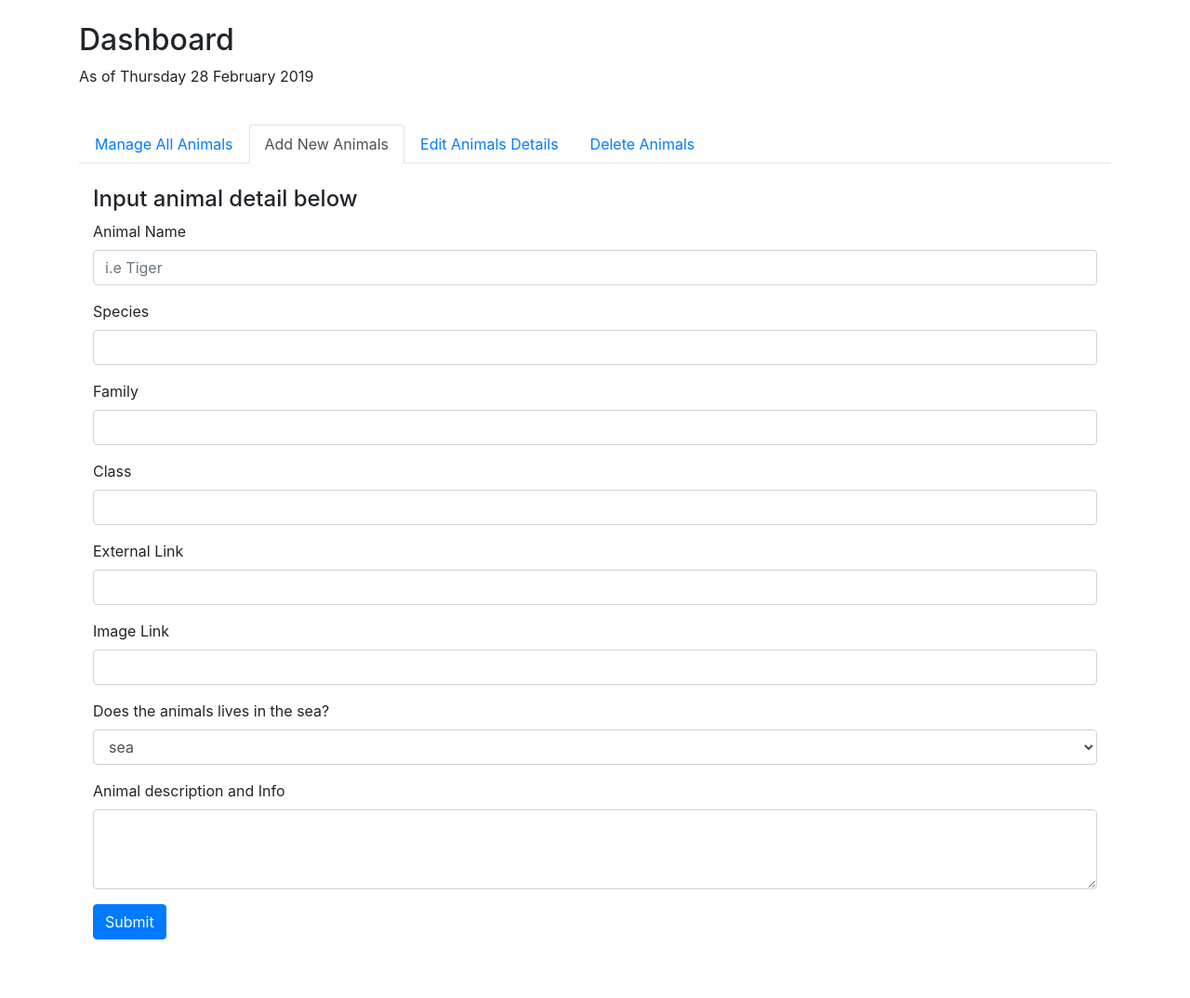
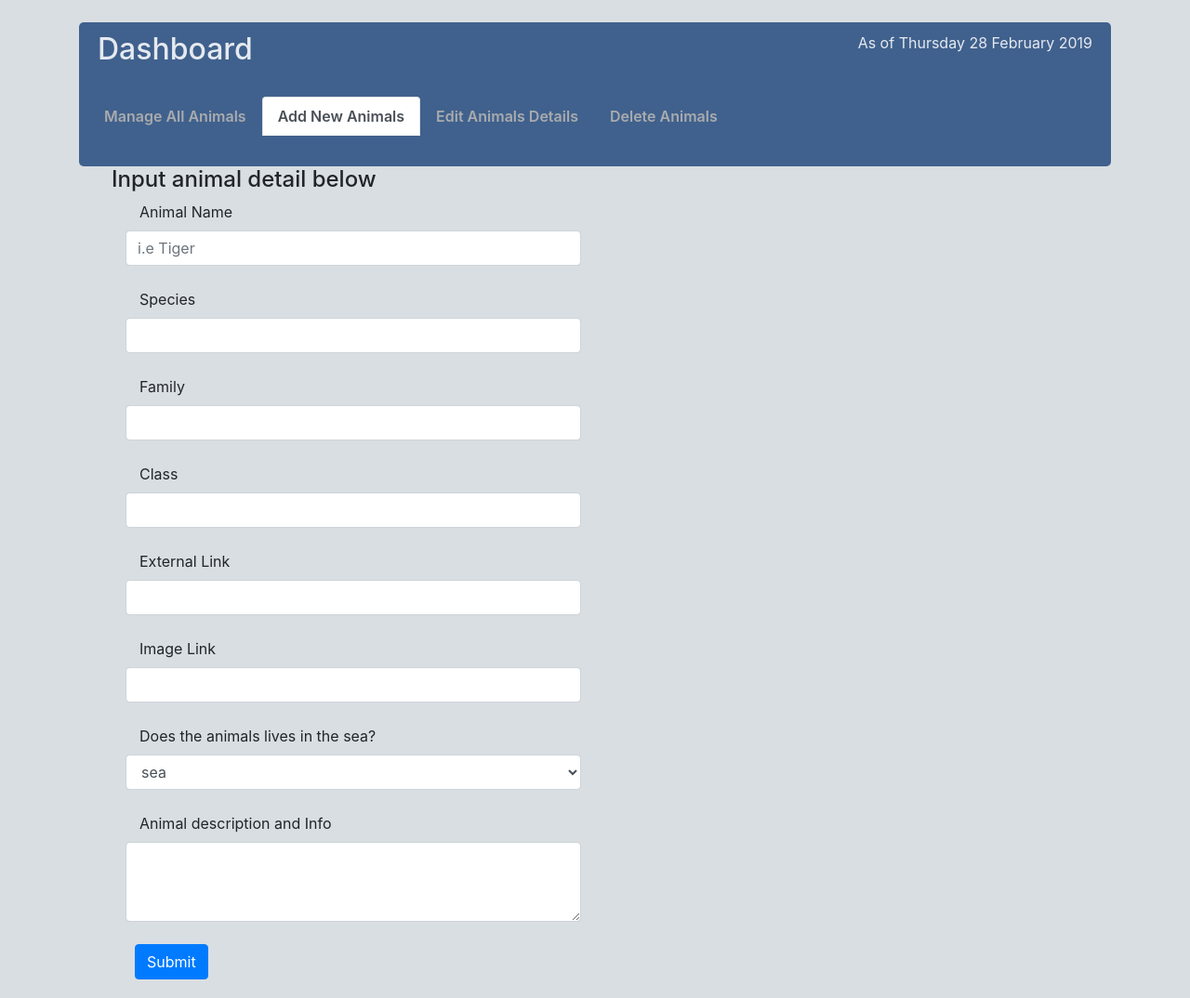
Before and after one commit to iKnowJavaScript/Zootopia-App, a PHP site: page /html/dashboard.html in a window 1280 px wide, after a click on "Add New Animals". Shown: the whole page at 93% size. Before the commit the page ends 1011 px from the top, so only its background shows below. Run offline with PHP 8.4, Linux system fonts and the light colour scheme.

Commit message:
Add some style and functionalty to dashboard

```diff
--- a/css/dashboard.css
+++ b/css/dashboard.css
@@ -1,14 +1,52 @@
-div.container-heading {
+body {
+   background-color: rgb(217, 222, 226);
+}
+#nav-style {
+    background-color: rgb(64, 97, 141);
+    border-radius: 5px;
+    padding: 10px;
+}
+#nav-style h2, #nav-style p {
+    color: rgb(229, 234, 240);
+}
+.nav-link {
+    color: rgb(169, 171, 173);
+    font-weight: 600;
+}
+.tab-content {
+    padding: 20px;
+    padding-top: 0px;
+}
+label {
+    margin-left: 15px;
+}
+button {
+    margin-left: 25px;
+}
+.style-flex {
     display: flex;
     justify-content: space-between;
+    padding-left: 10px;
+    padding-right: 10px;
 }
-ul li {
-    margin-left: 30px;
+ .py-5 {
+     padding-top: 3px!important;
+ }
+ ul.nav-tabs {
+     border: 0px solid gold;
+ }
+ ul > li:hover {
+     background-color: rgb(169, 171, 173);
+ }
+ ul > li:active {
+    background-color: rgb(169, 171, 173);
 }
-.form-control {
-    width: 500px;
+.btn-group {
+    display: flex;
+    justify-content: center;
 }
 
-#addNewAnimals {
-    margin-left: 50px;
+p.card-text {
+    overflow: hidden;
+    max-width: 15ch !important;
 }
--- a/html/dashboard.html
+++ b/html/dashboard.html
@@ -10,7 +10,8 @@
   <script src="https://cdnjs.cloudflare.com/ajax/libs/popper.js/1.14.7/umd/popper.min.js"></script>
   <script src="https://maxcdn.bootstrapcdn.com/bootstrap/4.3.1/js/bootstrap.min.js"></script>
   <link rel="stylesheet" href="../css/bootstrap.css">
-  <link rel="stylesheet" href="../css/log-in.css">
+  <link rel="stylesheet" href="../css/dashboard.css">
+
 
   <title>Admin: Dashboard</title>
 </head>
@@ -20,6 +21,8 @@
 
   <div class="container">
     <div class="container-heading">
+      <div id="nav-style">
+        <div class="style-flex">
       <h2>Dashboard</h2>
       <p>As of <span id="date"></span></p>
     </div>
@@ -39,12 +42,15 @@
         <a class="nav-link" data-toggle="tab" href="#deleteAnimals">Delete Animals</a>
       </li>
     </ul>
+    <br>
+  </div>
+</div>
 
     <!-- Tab panes -->
     <!-- Get all animals -->
     <div class="tab-content">
       <div id="allAnimals" class="container tab-pane active"><br>
-        <h4>Records of All animals in the Database</h4>
+        <h4>Records of All animals in the Database</h4><br>
 
         <main role="main">
           <div class="album py-5 bg-light">
@@ -61,44 +67,53 @@
       </div>
 
       <!-- Add new animals -->
-      <div id="addNewAnimals" class="container tab-pane fade"><br>
+      <div id="addNewAnimals" class="container tab-pane fade">
         <h4 class="containerHeading">Input animal detail below</h4>
         <form id="postForm">
-          <div class="form-group">
+          <div class="col-sm-6">
             <label for="name">Animal Name
             </label> <input type="text" class="form-control" id="name" placeholder="i.e Tiger">
+            <br>
           </div>
-          <div class="form-group">
+
+          <div class="col-sm-6">
             <label for="species">Species
             </label> <input type="text" class="form-control" id="species">
+            <br>
           </div>
-          <div class="form-group">
+          <div class="col-sm-6">
             <label for="family">Family
             </label> <input type="text" class="form-control" id="family">
+            <br>
           </div>
-          <div class="form-group">
+          <div class="col-sm-6">
             <label for="class">Class
             </label> <input type="text" class="form-control" id="class">
+            <br>
           </div>
-          <div class="form-group">
+          <div class="col-sm-6">
             <label for="external">External Link
             </label> <input type="text" class="form-control" id="external">
+            <br>
           </div>
-          <div class="form-group">
+          <div class="col-sm-6">
             <label for="image">Image Link
             </label> <input type="text" class="form-control" id="image">
+            <br>
           </div>
-          <div class="form-group">
+          <div class="col-sm-6">
             <label for="category">Does the animals lives in the sea?</label>
             <select class="form-control" id="category">
               <option>sea</option>
               <option>land</option>
             </select>
+            <br>
           </div>
 
-          <div class="form-group">
+          <div class="col-sm-6">
             <label for="info">Animal description and Info</label>
             <textarea class="form-control" id="info" rows="3"></textarea>
+            <br>
           </div>
           <button type="button" class="btn btn-primary addSubmit" id="postSubmit">Submit</button>
         </form>
--- a/javascript/main.js
+++ b/javascript/main.js
@@ -66,6 +66,7 @@ $(document).ready(() => {
         <div class="d-flex justify-content-between align-items-center">
           <div class="btn-group">
             <button type="button" class="btn btn-sm btn-outline-secondary">View</button>
+            <button type="button" class="btn btn-sm btn-outline-secondary">Edit</button>
           </div>
         </div>
       </div>
```
